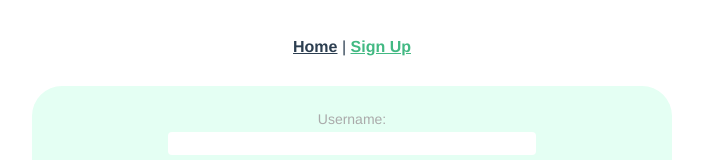
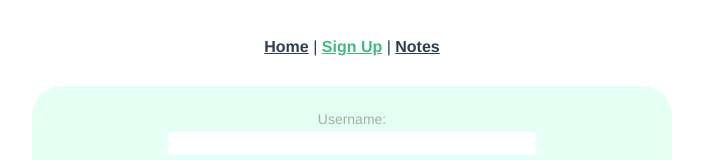
Before and after one commit to EgoLydia/cca-notes-application, a Vue app: page /SignupPage in a window 1280 px wide. Shown: the top 160 px of the page, without its empty margins (288-991 px from the left). Built offline with nearby package versions, Linux system fonts and the light colour scheme.

Commit message:
route to NoteComponent page

```diff
--- a/src/App.vue
+++ b/src/App.vue
@@ -1,7 +1,8 @@
 <template>
   <div id="nav">
     <router-link to="/">Home</router-link> |
-    <router-link to="/SignupPage">Sign Up</router-link>
+    <router-link to="/SignupPage">Sign Up</router-link> |
+    <router-link to="/NoteComponetPage">Notes</router-link>
   </div>
   <router-view/>
 </template>
--- a/src/router/index.js
+++ b/src/router/index.js
@@ -12,6 +12,12 @@ const routes = [
     name: 'SignupPage',
     component: () => import(/* webpackChunkName: "about" */ '../views/SignupPage.vue')
   },
+
+  // {
+  //   path: '/NoteComponentPage',
+  //   name: 'NoteComponentPage',
+  //   component: () => import(/* webpackChunkName: "about" */ '../views/NoteComponentPage.vue')
+  // },
 ]
 
 const router = createRouter({
--- a/src/views/SignupPage.vue
+++ b/src/views/SignupPage.vue
@@ -8,7 +8,7 @@ import SignUp from '../components/SignUp.vue';
 export default {
   name: 'SignupPage',
   components: {
-    SignUp
+    SignUp,
 }
 }
 </script>
```
Also changed, not shown: src/views/NoteComponentPage.vue (added, +12 -0 lines).
